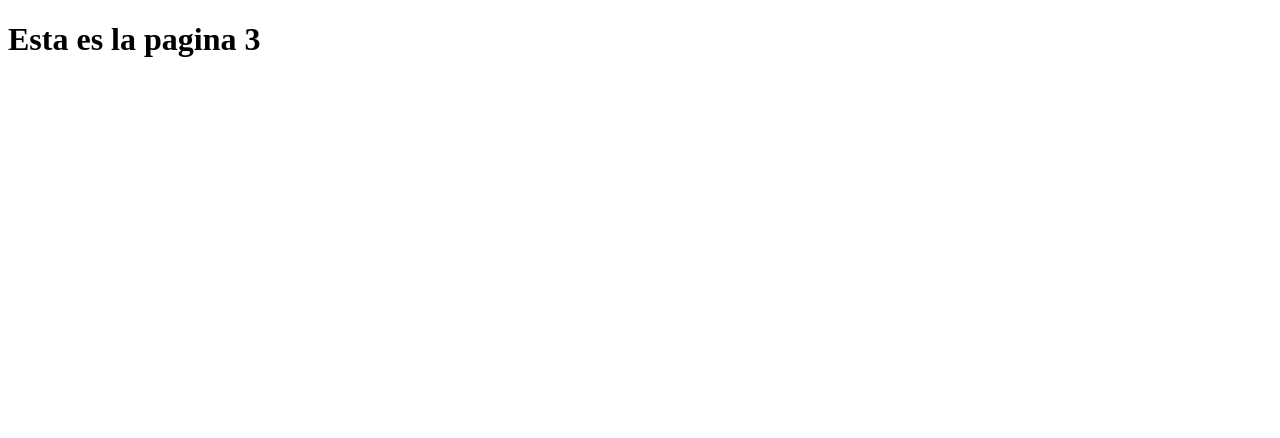
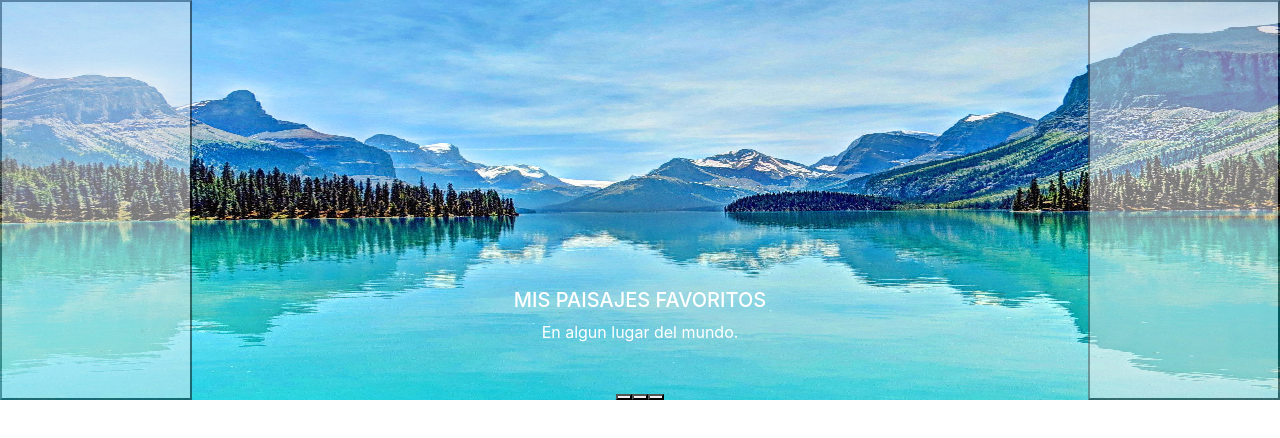
Before and after one commit to yohana97/Grupo-3, a plain HTML site: page pagina3.html in a window 1280 px wide. Drawn offline with Linux system fonts and the light colour scheme.

Commit message:
agregando carrusel

```diff
--- a/pagina3.html
+++ b/pagina3.html
@@ -1,12 +1,58 @@
 <!DOCTYPE html>
-<html lang="en">
+<html>
 <head>
-    <meta charset="UTF-8">
-    <meta http-equiv="X-UA-Compatible" content="IE=edge">
-    <meta name="viewport" content="width=device-width, initial-scale=1.0">
-    <title>Página 3</title>
+  <title>CESAR JAMA</title>
+  <link rel="stylesheet" type="text/css" href="css/bootstrap.min.css">
+
 </head>
 <body>
-    <h1>Esta es la pagina 3</h1>
+<!--sjnsjcjscjb-->
+
+
+
+<div id="carouselExampleCaptions" class="carousel slide" data-bs-ride="carousel">
+  <div class="carousel-indicators">
+    <button type="button" data-bs-target="#carouselExampleCaptions" data-bs-slide-to="0" class="active" aria-current="true" aria-label="Slide 1"></button>
+    <button type="button" data-bs-target="#carouselExampleCaptions" data-bs-slide-to="1" aria-label="Slide 2"></button>
+    <button type="button" data-bs-target="#carouselExampleCaptions" data-bs-slide-to="2" aria-label="Slide 3"></button>
+  </div>
+  <div class="carousel-inner">
+    <div class="carousel-item active">
+      <img src="img/4.jpg" class="d-block w-100" height="400" >
+      <div class="carousel-caption d-none d-md-block">
+        <h5> MIS PAISAJES FAVORITOS</h5>
+        <p>En algun lugar del mundo.</p>
+      </div>
+    </div>
+    <div class="carousel-item">
+      <img src="img/3.jpg" class="d-block w-100"  height="400" >
+      <div class="carousel-caption d-none d-md-block">
+        <h5>NATURALEZA</h5>
+        <p>paz y vida</p>
+      </div>
+    </div>
+    <div class="carousel-item">
+      <img src="img/5.jpg" class="d-block w-100"  height="400" >
+      <div class="carousel-caption d-none d-md-block">
+        <h5>FUTURAS VACACIONES</h5>
+        <p>sol, playa y arena</p>
+      </div>
+    </div>
+  </div>
+  <button class="carousel-control-prev" type="button" data-bs-target="#carouselExampleCaptions" data-bs-slide="prev">
+    <span class="carousel-control-prev-icon" aria-hidden="true"></span>
+    <span class="visually-hidden">Previous</span>
+  </button>
+  <button class="carousel-control-next" type="button" data-bs-target="#carouselExampleCaptions" data-bs-slide="next">
+    <span class="carousel-control-next-icon" aria-hidden="true"></span>
+    <span class="visually-hidden">Next</span>
+  </button>
+</div>
+
+
+
+
 </body>
+
+
 </html>
```
Also changed, not shown: img/12.jpg (added), img/14.jpg (added), img/16.png (added), img/3.jpg (added), img/4.jpg (added), img/5.jpg (added), img/6.jpg (added), img/7.jpg (added), img/8.png (added), img/9.jpg (added), img/cesar.jpg (added).
